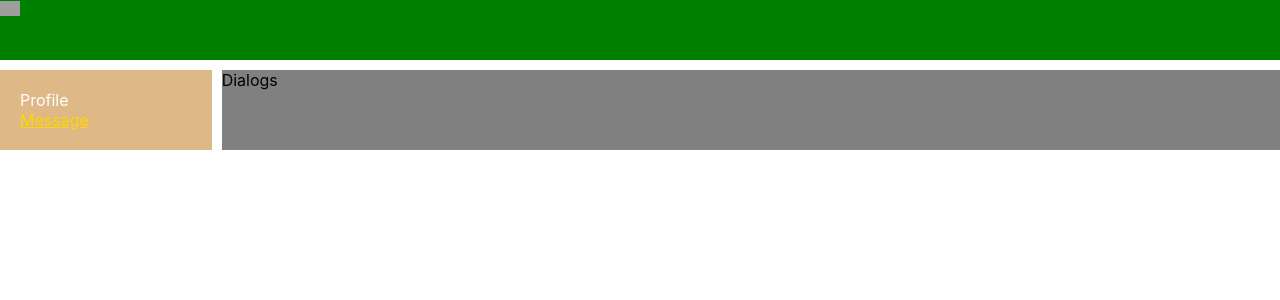
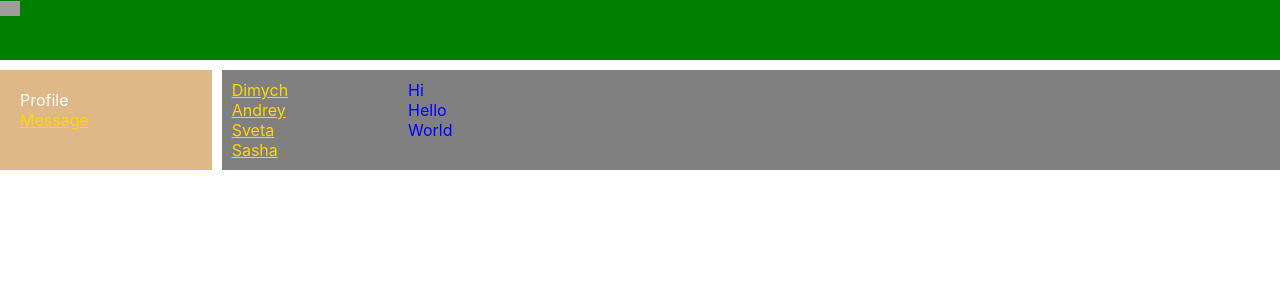
Before and after one commit to killcodings/social-network, a React (Create React App) app: page /dialogs in a window 1280 px wide. Shown: the top 300 px of the page. Built offline with nearby package versions, Linux system fonts and the light colour scheme; grey boxes are pictures that could not be loaded.

Commit message:
feat: component dialogs and profile props

```diff
--- a/src/App.js
+++ b/src/App.js
@@ -18,8 +18,8 @@ const App = () => {
 
                     <div className='app-wrapper-content'>
                         <Routes>
-                            <Route path="/dialogs" element={<Dialogs/>} />
-                            <Route path="/profile" element={<Profile/>} />
+                            <Route path="/dialogs/*" element={<Dialogs/>} />
+                            <Route path="/profile/*" element={<Profile/>} />
                         </Routes>
                     </div>
                 </div>
--- a/src/components/Dialogs/Dialogs.jsx
+++ b/src/components/Dialogs/Dialogs.jsx
@@ -1,10 +1,36 @@
 import React from "react";
-// import s from "./Dialogs.module.css";
+import s from "./Dialogs.module.css";
+import {NavLink} from "react-router-dom";
+
+const DialogItem = (props) => {
+    let path = "/dialogs/" + props.id;
+    return <div className={s.dialog + ' ' + s.active}>
+                <NavLink to={path}>{props.name}</NavLink>
+            </div>
+}
+const Message = (props) => {
+    return <div className={s.dialog}>{props.message}</div>
+}
 
 const Dialogs = (props) => {
     return (
-        <div>
-            Dialogs
+        <div className={s.dialogs}>
+            <div className={s.dialogsItems}>
+                <DialogItem name="Dimych" id="1"/>
+                <DialogItem name="Andrey" id="2"/>
+                <DialogItem name="Sveta" id="3"/>
+                <DialogItem name="Sasha" id="4"/>
+
+                {/* <div className={`${s.dialog}${s.active}`}>
+                    <NavLink to="/dialogs/2">Andrey</NavLink>
+                </div>*/}
+            </div>
+            <div className={s.messages}>
+                <Message message="Hi"/>
+                <Message message="Hello"/>
+                <Message message="World"/>
+
+            </div>
         </div>
     )
 }
--- a/src/components/Dialogs/Dialogs.module.css
+++ b/src/components/Dialogs/Dialogs.module.css
@@ -1,4 +1,24 @@
-.content {
-    grid-area: c;
-    background-color: blue;
+.dialogs {
+    display:grid;
+    grid-template-columns: 2fr 10fr;
 }
+
+.dialogsItems {
+    padding: 10px;
+}
+
+.dialogsItems .active a {
+    color: gold;
+}
+
+.dialog {
+    color: blue;
+}
+
+.messages {
+    padding: 10px;
+}
+
+.message {
+
+}
--- a/src/components/Profile/MyPosts/MyPosts.jsx
+++ b/src/components/Profile/MyPosts/MyPosts.jsx
@@ -3,11 +3,15 @@ import s from "./MyPosts.module.css";
 import Post from "./Post/Post";
 
 const MyPosts = () => {
-    return (<div>
-            My posts
+    return (<div className={s.postsBlock}>
+                <h3>My posts</h3>
             <div>
-                <textarea></textarea>
-                <button>Add post</button>
+                <div>
+                    <textarea></textarea>
+                </div>
+                <div>
+                    <button>Add post</button>
+                </div>
             </div>
             <div className={s.posts}>
                 <Post/>
--- a/src/components/Profile/MyPosts/MyPosts.module.css
+++ b/src/components/Profile/MyPosts/MyPosts.module.css
@@ -1,7 +1,7 @@
-.item {
-    color: green;
+.postsBlock {
+    padding: 10px;
 }
 
-.item img {
-    width: 50px;;
+.posts {
+    margin-top: 10px;
 }
--- a/src/components/Profile/Profile.jsx
+++ b/src/components/Profile/Profile.jsx
@@ -1,16 +1,12 @@
 import React from "react";
 // import s from "./Profile.module.css";
 import MyPosts from "./MyPosts/MyPosts";
+import ProfileInfo from "./ProfileInfo/ProfileInfo";
 
 const Profile = () => {
     return (
         <div>
-            <div>
-                <img src="https://e7.pngegg.com/pngimages/842/713/png-clipart-user-profile-computer-icons-others-miscellaneous-face.png" alt="face"/>
-            </div>
-            <div>
-                ava+description
-            </div>
+            <ProfileInfo/>
             <MyPosts/>
         </div>
     )
--- /dev/null
+++ b/src/components/Profile/ProfileInfo/ProfileInfo.jsx
@@ -0,0 +1,18 @@
+import React from "react";
+import s from "./ProfileInfo.module.css";
+
+
+const ProfileInfo = () => {
+    return (
+        <div>
+            <div>
+                <img src="https://e7.pngegg.com/pngimages/842/713/png-clipart-user-profile-computer-icons-others-miscellaneous-face.png" alt="face"/>
+            </div>
+            <div className={s.descriptionBlock}>
+                ava+description
+            </div>
+        </div>
+    )
+}
+
+export default ProfileInfo;
--- /dev/null
+++ b/src/components/Profile/ProfileInfo/ProfileInfo.module.css
@@ -0,0 +1,3 @@
+.descriptionBlock {
+    padding: 10px;
+}
```
